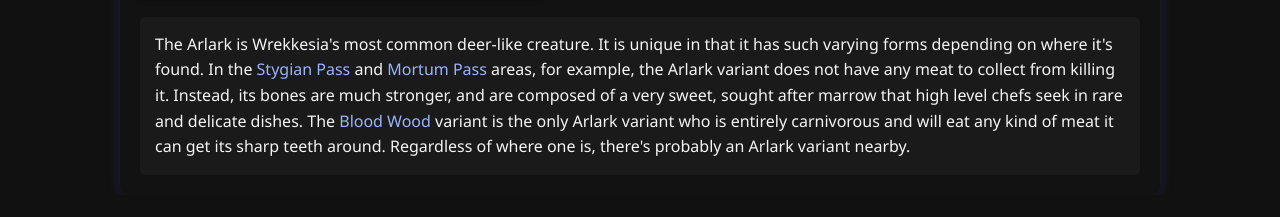
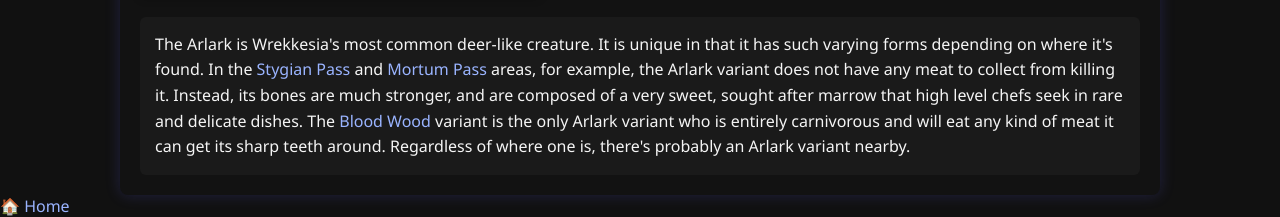
Before and after one commit to Wrekkesia/wrekkesia.github.io, a plain HTML site: page creatures/arlark.html in a window 1280 px wide. Shown: the part 716-933 px from the top of the page. Before the commit the page ends 911 px from the top, so only its background shows below. Drawn offline with Linux system fonts and the light colour scheme.

Commit message:
Update arlark.html

```diff
--- a/creatures/arlark.html
+++ b/creatures/arlark.html
@@ -217,5 +217,6 @@
       });
     }
   </script>
+<a id="homeBtn" href="index.html">🏠 Home</a>
 </body>
 </html>
```
